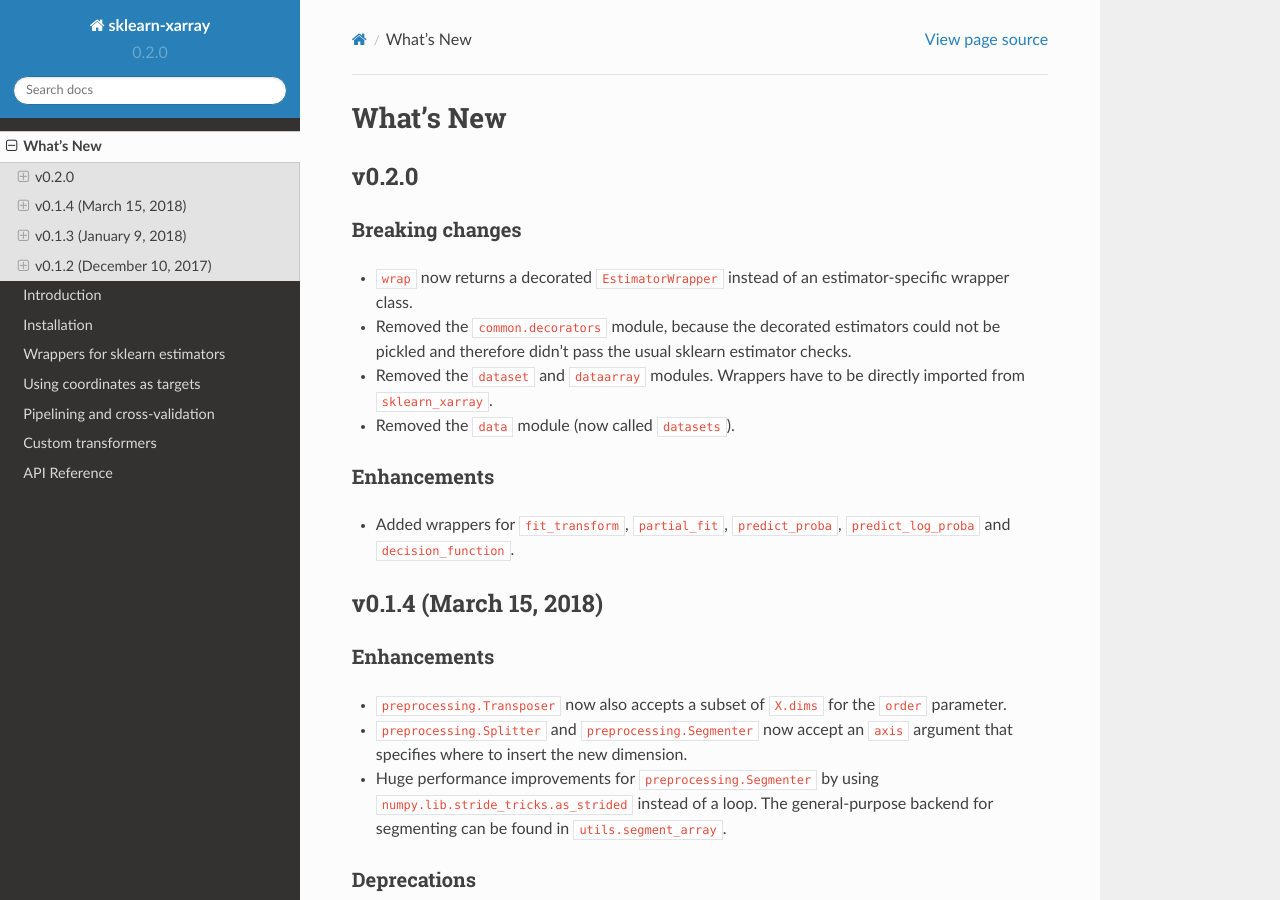
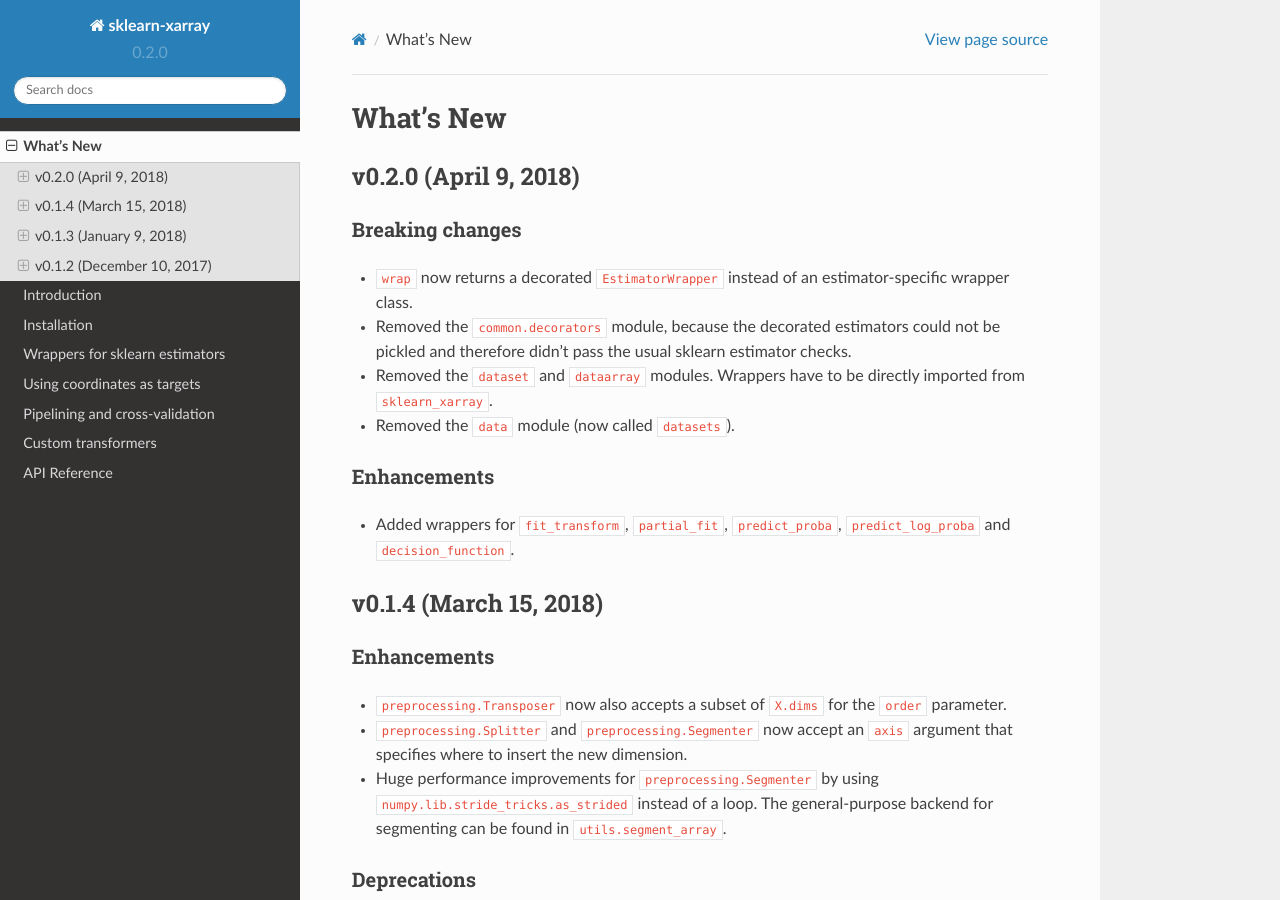
Before and after one commit to phausamann/sklearn-xarray, a Sphinx documentation site: the page built from doc/content/whatsnew.rst, in a window 1280 px wide and 900 px high. Built offline with Sphinx 7.4.7 and the Read the Docs theme 2.0.0, drawn with Linux system fonts in a browser that asks for light colours; formulas are drawn with MathJax 3; pages that are not in the unit, such as notebooks, are missing from menus.

Commit message:
Update documentation

```diff
--- a/doc/content/whatsnew.rst
+++ b/doc/content/whatsnew.rst
@@ -2,8 +2,8 @@
 ==========
 
 
-v0.2.0
---------------------
+v0.2.0 (April 9, 2018)
+----------------------
 
 Breaking changes
 ~~~~~~~~~~~~~~~~
```
